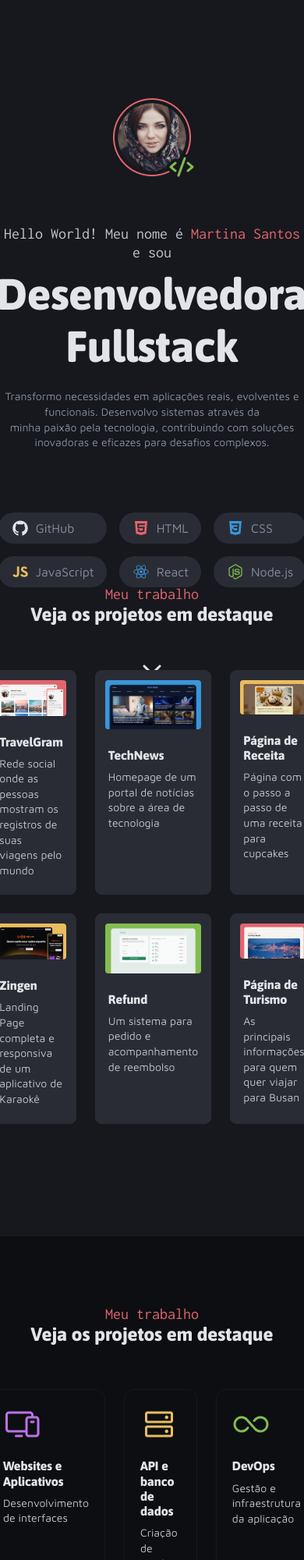
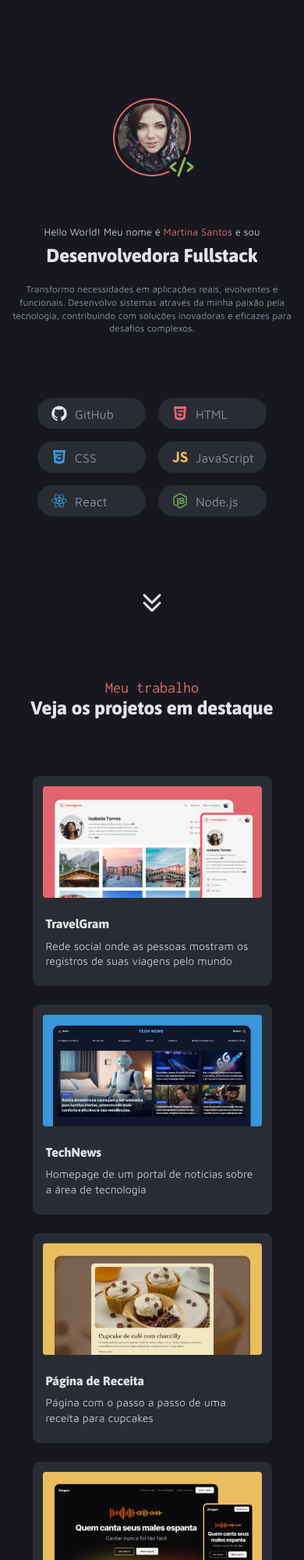
Before and after one commit to DiogoWernek/WebPortifolio, a plain HTML site: page index.html in a window 390 px wide. Shown: the top 2000 px of the page at 78% size. Drawn offline with Linux system fonts and the light colour scheme.

Commit message:
Finalizado e responsivo

```diff
--- a/index.html
+++ b/index.html
@@ -16,7 +16,7 @@
       <h2>Hello World! Meu nome é <span>Martina Santos</span> e sou</h2>
       <h1>Desenvolvedora Fullstack</h1>
       <p class="subtitle">
-        Transformo necessidades em aplicações reais, evolventes e funcionais. Desenvolvo sistemas através da <br> minha
+        Transformo necessidades em aplicações reais, evolventes e funcionais. Desenvolvo sistemas através da minha
         paixão pela tecnologia, contribuindo com soluções inovadoras e eficazes para desafios complexos.
       </p>
 
@@ -95,8 +95,8 @@
 
     <section class="second-main">
       <div class="second-main-titles">
-        <h2>Meu trabalho</h2>
-        <h1>Veja os projetos em destaque</h1>
+        <h2>Meus serviços</h2>
+        <h1>Como posso ajudar o seu negócio</h1>
       </div>
       <div class="cards-business">
         <div class="business">
--- a/styles/footer.css
+++ b/styles/footer.css
@@ -22,6 +22,7 @@ footer {
   justify-content: center;
   flex-direction: column;
   gap: 8px;
+  text-align: center;
 
   span:first-child {
     font: var(--subtitle);
@@ -47,7 +48,8 @@ footer {
   gap: 16px;
 
   a {
-    width: 400px;
+    width: 100%;
+    max-width: 400px;
     height: 68px;
     display: flex;
     justify-content: space-between;
--- a/styles/global.css
+++ b/styles/global.css
@@ -34,8 +34,10 @@
 
   --text-md: 400 16px/140% var(--font-family-M);
   --text-sm: 400 14px/140% var(--font-family-M);
+  --text-xsm: 400 12px/140% var(--font-family-M);
 }
 
 body {
   background-color: #16181D;
+  padding-inline: 1rem;
 }
--- a/styles/header.css
+++ b/styles/header.css
@@ -53,11 +53,27 @@
     font: var(--text-sm);
     color: var(--gray-400);
     margin-top: 20px;
+    max-width: 680px;
   }
 
   .arrow {
-    margin-top: 94px;
     width: 32px;
+    margin-bottom: 57px;
+  }
+
+  @media (max-width: 461px) {
+    h2 {
+      font: var(--text-sm);
+      font-size: 13px;
+    }
+
+    h1 {
+      font: var(--title-md);
+    }
+
+    .subtitle {
+      font: var(--text-xsm);
+    }
   }
 }
 
@@ -65,7 +81,7 @@
   display: grid;
   grid-template-columns: 1fr 0.8fr 0.8fr 1.2fr 0.9fr 1fr;
   gap: 16px;
-  margin-top: 80px;
+  padding-block: 80px 94px;
 
   img {
     width: 24px;
@@ -73,6 +89,10 @@
 
   @media (max-width: 785px) {
     grid-template-columns: 1fr 1fr 1fr;
+  }
+
+  @media (max-width: 464px) {
+    grid-template-columns: 1fr 1fr;
   }
 }
 
--- a/styles/main.css
+++ b/styles/main.css
@@ -4,14 +4,16 @@
   gap: 56px;
   flex-direction: column;
   align-items: center;
-  margin-bottom: 144px;
+  padding-block: 0 144px;
 }
 
 .main-titles {
+  margin-top: 72px;
   display: flex;
   align-items: center;
   justify-content: center;
   flex-direction: column;
+  text-align: center;
 
   h2{
     font: var(--subtitle);
@@ -22,6 +24,19 @@
     font: var(--title-md);
     color: var(--gray-600);
   }
+
+  @media (max-width: 666px) {
+    margin-top: 139px;
+  }
+
+  @media (max-width: 464px) {
+    margin-top: 230px;
+  }
+
+  @media (max-width: 461px) {
+    margin-top: 120px;
+  }
+
 }
 
 .projects {
@@ -30,6 +45,15 @@
   grid-template-columns: 1fr 1fr 1fr;
   justify-items: center;
   gap: 24px;
+  padding: 1rem;
+
+  @media (max-width: 734px) {
+    grid-template-columns: 1fr 1fr;
+  }
+
+  @media (max-width: 417px) {
+    grid-template-columns: 1fr;
+  }
 }
 
 .project {
--- a/styles/second-main.css
+++ b/styles/second-main.css
@@ -5,6 +5,7 @@
   align-items: center;
   background-color: var(--gray-100);
   padding-block: 88px 120px;
+  border-radius: 1rem;
 }
 
 .second-main-titles {
@@ -12,6 +13,8 @@
   align-items: center;
   justify-content: center;
   flex-direction: column;
+  text-align: center;
+  gap: 8px;
 
   h2{
     font: var(--subtitle);
@@ -22,13 +25,29 @@
     font: var(--title-md);
     color: var(--gray-600);
   }
+
+  @media (max-width: 407px) {
+    h2{
+      font-size: 18px;
+    }
+
+    h1 {
+      font-size: 20px;
+    }
+  }
 }
 
 .cards-business {
   display: flex;
+  padding: 1rem;
   gap: 24px;
   width: 100%;
   justify-content: center;
+
+  @media (max-width: 901px) {
+    flex-direction: column;
+    align-items: center;
+  }
 }
 
 .business {
```
